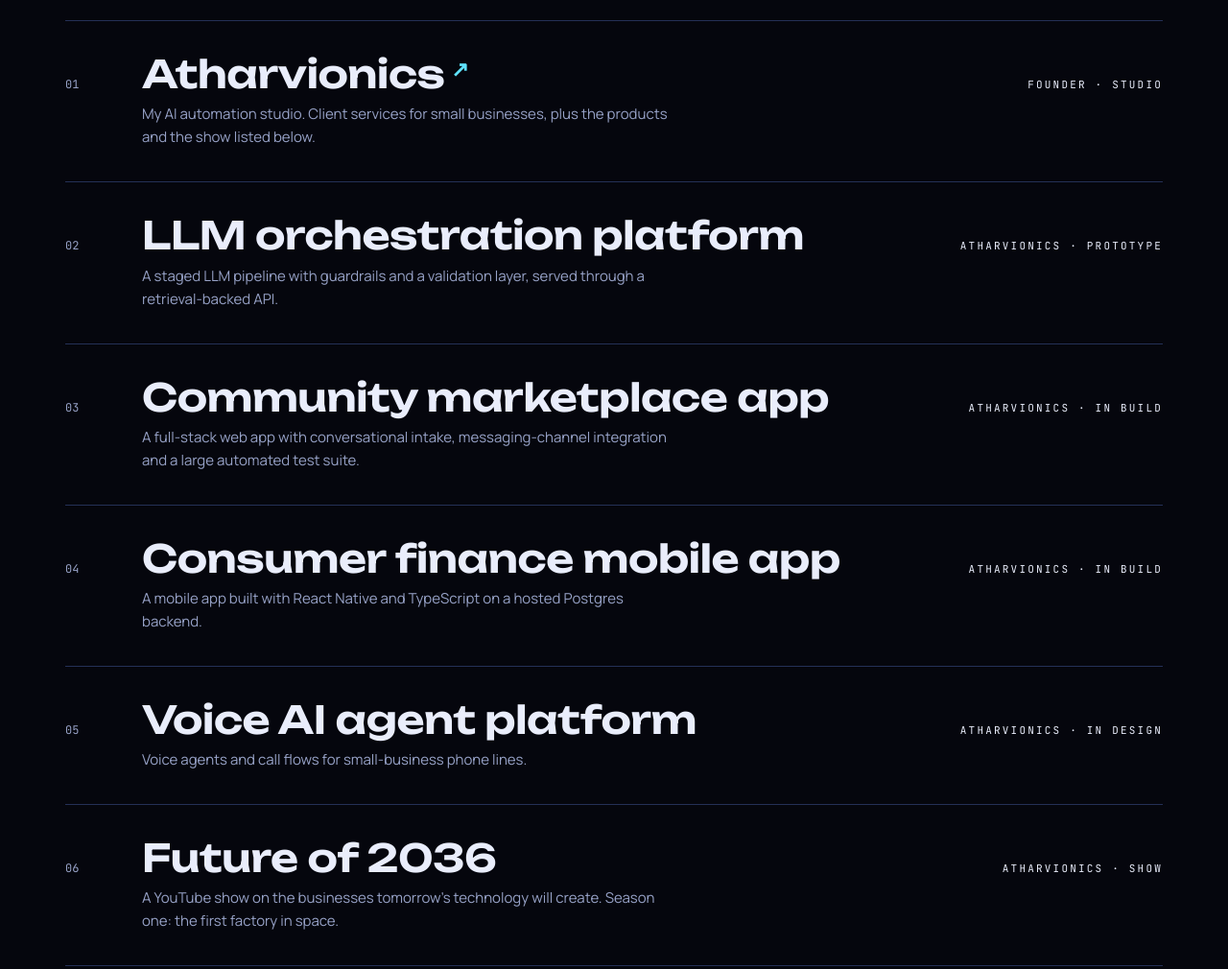
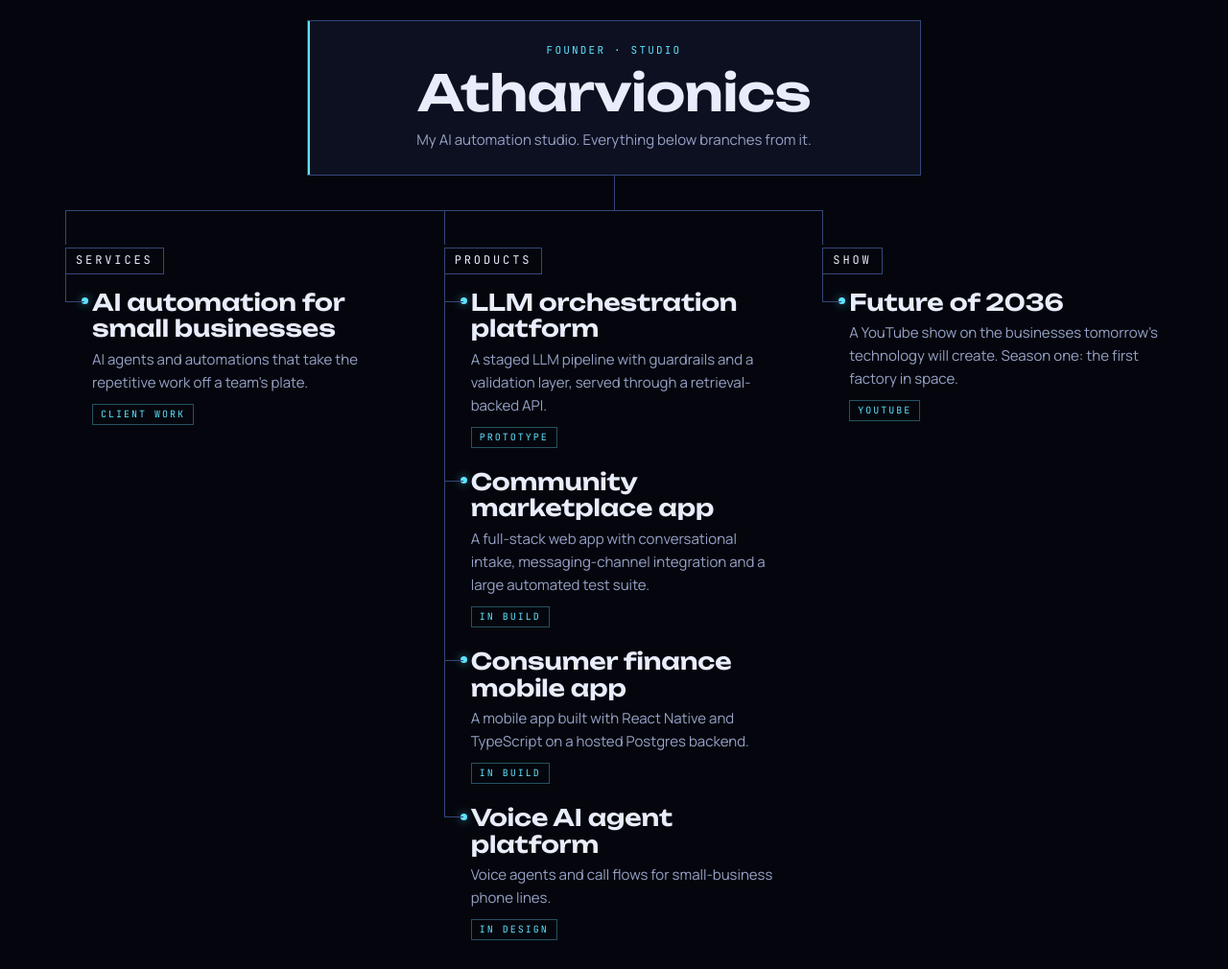
Before and after one commit to RacSaiKrishna/krishna-portfolio, a website built with Vite: page index.html in a window 1280 px wide. Shown: the part 4604-5614 px from the top of the page at 96% size. Built offline with nearby package versions, Linux system fonts and the light colour scheme; some packages are replaced by stand-ins of ours; animation ran at ten frames a second.

Commit message:
Building now: show Atharvionics as the root of a branch tree, no links
Atharvionics sits on top; Services, Products and Show branch from it, with
each product's stage shown roadmap-style. Nothing in the tree is clickable,
and the Experience entry no longer links out.

Co-Authored-By: Claude Opus 5.5 <noreply@anthropic.com>

```diff
--- a/index.html
+++ b/index.html
@@ -244,56 +244,60 @@
       <p class="head-note">Everything outside the day job runs through one studio, Atharvionics.</p>
     </header>
 
-    <ol class="ventures">
-      <li class="venture">
-        <span class="v-idx">01</span>
-        <div class="v-body">
-          <h3><a href="https://atharvionics.ca" target="_blank" rel="noopener">Atharvionics<span class="v-arrow" aria-hidden="true">↗</span><span class="sr-only"> (opens in a new tab)</span></a></h3>
-          <p>My AI automation studio. Client services for small businesses, plus the products and the show listed below.</p>
-        </div>
-        <span class="v-meta">Founder · Studio</span>
-      </li>
-      <li class="venture">
-        <span class="v-idx">02</span>
-        <div class="v-body">
-          <h3>LLM orchestration platform</h3>
-          <p>A staged LLM pipeline with guardrails and a validation layer, served through a retrieval-backed API.</p>
-        </div>
-        <span class="v-meta">Atharvionics · Prototype</span>
-      </li>
-      <li class="venture">
-        <span class="v-idx">03</span>
-        <div class="v-body">
-          <h3>Community marketplace app</h3>
-          <p>A full-stack web app with conversational intake, messaging-channel integration and a large automated test suite.</p>
-        </div>
-        <span class="v-meta">Atharvionics · In build</span>
-      </li>
-      <li class="venture">
-        <span class="v-idx">04</span>
-        <div class="v-body">
-          <h3>Consumer finance mobile app</h3>
-          <p>A mobile app built with React Native and TypeScript on a hosted Postgres backend.</p>
-        </div>
-        <span class="v-meta">Atharvionics · In build</span>
-      </li>
-      <li class="venture">
-        <span class="v-idx">05</span>
-        <div class="v-body">
-          <h3>Voice AI agent platform</h3>
-          <p>Voice agents and call flows for small-business phone lines.</p>
-        </div>
-        <span class="v-meta">Atharvionics · In design</span>
-      </li>
-      <li class="venture">
-        <span class="v-idx">06</span>
-        <div class="v-body">
-          <h3>Future of 2036</h3>
-          <p>A YouTube show on the businesses tomorrow's technology will create. Season one: the first factory in space.</p>
-        </div>
-        <span class="v-meta">Atharvionics · Show</span>
-      </li>
-    </ol>
+    <div class="tree">
+      <div class="tree-root">
+        <p class="t-meta">Founder · Studio</p>
+        <h3>Atharvionics</h3>
+        <p>My AI automation studio. Everything below branches from it.</p>
+      </div>
+      <ul class="branches">
+        <li class="branch">
+          <p class="b-label">Services</p>
+          <ul class="leaves">
+            <li class="leaf">
+              <h4>AI automation for small businesses</h4>
+              <p>AI agents and automations that take the repetitive work off a team's plate.</p>
+              <span class="t-meta">Client work</span>
+            </li>
+          </ul>
+        </li>
+        <li class="branch">
+          <p class="b-label">Products</p>
+          <ul class="leaves">
+            <li class="leaf">
+              <h4>LLM orchestration platform</h4>
+              <p>A staged LLM pipeline with guardrails and a validation layer, served through a retrieval-backed API.</p>
+              <span class="t-meta">Prototype</span>
+            </li>
+            <li class="leaf">
+              <h4>Community marketplace app</h4>
+              <p>A full-stack web app with conversational intake, messaging-channel integration and a large automated test suite.</p>
+              <span class="t-meta">In build</span>
+            </li>
+            <li class="leaf">
+              <h4>Consumer finance mobile app</h4>
+              <p>A mobile app built with React Native and TypeScript on a hosted Postgres backend.</p>
+              <span class="t-meta">In build</span>
+            </li>
+            <li class="leaf">
+              <h4>Voice AI agent platform</h4>
+              <p>Voice agents and call flows for small-business phone lines.</p>
+              <span class="t-meta">In design</span>
+            </li>
+          </ul>
+        </li>
+        <li class="branch">
+          <p class="b-label">Show</p>
+          <ul class="leaves">
+            <li class="leaf">
+              <h4>Future of 2036</h4>
+              <p>A YouTube show on the businesses tomorrow's technology will create. Season one: the first factory in space.</p>
+              <span class="t-meta">YouTube</span>
+            </li>
+          </ul>
+        </li>
+      </ul>
+    </div>
   </section>
 
   <!-- ============ 04 SKILLS ============ -->
@@ -353,7 +357,7 @@
         <article class="stop-tile">
           <p class="stop-time">2025 – Present</p>
           <h3>Founder</h3>
-          <p class="stop-org"><a href="https://atharvionics.ca" target="_blank" rel="noopener">Atharvionics<span class="sr-only"> (opens in a new tab)</span></a> · AI automation studio</p>
+          <p class="stop-org">Atharvionics · AI automation studio</p>
           <p class="stop-sum">AI automation services for small businesses, plus in-house products built on staged LLM orchestration.</p>
           <ul class="tags"><li>LLM orchestration</li><li>Guardrails</li><li>Evaluation</li></ul>
         </article>
--- a/src/animations/work.js
+++ b/src/animations/work.js
@@ -2,17 +2,45 @@ import { gsap } from "gsap";
 import { q, qa, fillNumber } from "./shared.js";
 
 /**
- * Ventures index: each row is uncovered by a clip-path wipe as it enters,
- * its contents rising a beat behind. Hover wipe lives in CSS (clip-path).
+ * Atharvionics tree: the root node rises in, then the branches are drawn
+ * downward from it (clip-path scrubbed to scroll), each leaf lifting in as
+ * the reveal reaches it.
  */
 export default function work({ reduceMotion, isMobile }) {
   const section = q(".work");
   if (reduceMotion) return;
 
-  for (const row of qa(".venture", section)) {
-    gsap.timeline({ scrollTrigger: { trigger: row, start: "top 88%" } })
-      .fromTo(row, { clipPath: "inset(0% 0% 100% 0%)" }, { clipPath: "inset(0% 0% 0% 0%)", duration: 0.7, ease: "power3.out", clearProps: "clipPath" })
-      .from(row.children, { y: isMobile ? 14 : 20, opacity: 0, duration: 0.6, stagger: 0.05, ease: "power3.out" }, 0.08);
+  const root = q(".tree-root", section);
+  const branches = q(".branches", section);
+
+  gsap.from(root, {
+    y: isMobile ? 16 : 24,
+    opacity: 0,
+    duration: 0.8,
+    ease: "power3.out",
+    scrollTrigger: { trigger: root, start: "top 85%" },
+  });
+
+  gsap.fromTo(
+    branches,
+    { clipPath: "inset(0% 0% 100% 0%)" },
+    {
+      clipPath: "inset(0% 0% 0% 0%)",
+      ease: "none",
+      scrollTrigger: { trigger: branches, start: "top 80%", end: isMobile ? "bottom 85%" : "bottom 75%", scrub: 0.6 },
+    }
+  );
+
+  for (const leaf of qa(".leaf", section)) {
+    gsap.from(leaf.children, {
+      y: isMobile ? 10 : 14,
+      opacity: 0,
+      duration: 0.6,
+      stagger: 0.06,
+      ease: "power3.out",
+      scrollTrigger: { trigger: leaf, start: "top 85%" },
+    });
   }
+
   fillNumber(section);
 }
--- a/src/styles/sections.css
+++ b/src/styles/sections.css
@@ -229,32 +229,59 @@
 .record.is-pinned .head { margin-bottom: 32px; }
 
 /* =========================================================
-   03 WORK — index list
+   03 WORK — Atharvionics tree (root on top, branches below)
+   Lines are pseudo-elements; nothing here is clickable.
    ========================================================= */
-.ventures { border-top: 1px solid var(--line); }
-.venture {
-  position: relative; display: grid; grid-template-columns: 40px 1fr; gap: 6px 16px; padding: 26px 0;
-  border-bottom: 1px solid var(--line); isolation: isolate;
+.tree { --wire: var(--line-strong); --stem: 28px; }
+:where(.tree ul) { list-style: none; margin: 0; padding: 0; }
+.t-meta { font-family: var(--f-mono); font-size: 11px; letter-spacing: .2em; text-transform: uppercase; color: var(--ion); }
+
+.tree-root {
+  position: relative; padding: 22px 22px 24px; background: var(--hull);
+  border: 1px solid var(--line-strong); box-shadow: inset 2px 0 0 var(--ion);
 }
-.venture::before {
-  content: ""; position: absolute; inset: 0 calc(var(--gutter) * -1); z-index: -1;
-  background: linear-gradient(90deg, rgba(95, 227, 255, .12), rgba(95, 227, 255, .02)); box-shadow: inset 2px 0 0 var(--ion);
-  clip-path: inset(0 0 100% 0); transition: clip-path .55s cubic-bezier(.7, 0, .2, 1);
-  pointer-events: none;
+.tree-root h3 { font-family: var(--f-display); font-weight: 600; font-size: clamp(28px, 4.4vw, 52px); line-height: 1.05; letter-spacing: -.01em; margin-top: 8px; }
+.tree-root p:last-child { color: var(--dim); margin-top: 10px; max-width: 52ch; font-size: 15px; }
+
+/* Mobile and tablet: one trunk down the left, branches and leaves step off it */
+.branches { margin-left: 20px; }
+.branch, .leaf { position: relative; padding-left: var(--stem); }
+.branch::before, .leaf::before { content: ""; position: absolute; left: 0; top: 0; bottom: 0; border-left: 1px solid var(--wire); }
+.branch::after, .leaf::after { content: ""; position: absolute; left: 0; top: var(--joint, 26px); width: calc(var(--stem) - 8px); border-top: 1px solid var(--wire); }
+.branch::after { width: var(--stem); }
+.branch:last-child::before, .leaf:last-child::before { bottom: auto; height: var(--joint, 26px); }
+.branch { --joint: 34px; padding-top: 20px; }
+.b-label {
+  position: relative; display: inline-block; font-family: var(--f-mono); font-size: 12px; letter-spacing: .24em; text-transform: uppercase;
+  color: var(--ink); padding: 3px 10px; border: 1px solid var(--wire); background: var(--void);
 }
-.v-idx { font-family: var(--f-mono); font-size: 12px; color: var(--dim); padding-top: 8px; }
-.v-body h3 { font-family: var(--f-display); font-weight: 600; font-size: clamp(22px, 3.4vw, 40px); line-height: 1.08; letter-spacing: -.01em; }
-.v-body h3 a { text-decoration: none; }
-.v-body h3 a:hover { text-decoration: underline; text-underline-offset: 6px; text-decoration-thickness: 1px; }
-.v-arrow { display: inline-block; font-size: .55em; vertical-align: .55em; margin-left: .3em; color: var(--ion); transition: transform .35s cubic-bezier(.2, .7, .2, 1); }
-.v-body h3 a:hover .v-arrow, .v-body h3 a:focus-visible .v-arrow { transform: translate(3px, -3px); }
-.v-body p { color: var(--dim); max-width: 60ch; margin-top: 8px; font-size: 15px; }
-.v-body em { color: var(--plasma); font-style: italic; }
-.v-meta { grid-column: 2; font-family: var(--f-mono); font-size: 11px; letter-spacing: .2em; text-transform: uppercase; color: var(--ink); }
-@media (min-width: 900px) {
-  .venture { grid-template-columns: 64px 1fr 220px; align-items: baseline; padding: 34px 0; }
-  .v-meta { grid-column: 3; text-align: right; }
-  .venture:hover::before { clip-path: inset(0 0 0 0); }
+.leaves { margin-left: 18px; }
+.leaf { --joint: 28px; padding-top: 16px; padding-bottom: 6px; }
+.leaf h4 { position: relative; font-family: var(--f-display); font-weight: 600; font-size: clamp(18px, 2.4vw, 24px); line-height: 1.15; letter-spacing: -.005em; }
+.leaf h4::before {
+  content: ""; position: absolute; left: -11px; top: 8.5px; width: 7px; height: 7px;
+  border-radius: 50%; background: var(--ion); box-shadow: 0 0 10px rgba(95, 227, 255, .6);
+}
+.leaf p { color: var(--dim); margin-top: 6px; max-width: 56ch; font-size: 15px; }
+.leaf .t-meta { display: inline-block; margin-top: 10px; padding: 2px 8px; border: 1px solid rgba(95, 227, 255, .35); font-size: 10px; }
+
+/* Wide screens: root centred on top, a bus line, three branch columns hanging from it */
+@media (min-width: 1100px) {
+  .tree { --bus: 36px; }
+  .tree-root { max-width: 640px; margin: 0 auto; text-align: center; }
+  .tree-root p:last-child { margin-inline: auto; }
+  .branches {
+    position: relative; margin: 0; padding-top: calc(var(--bus) * 2);
+    display: grid; grid-template-columns: repeat(3, 1fr); gap: 0 40px;
+  }
+  .branches::before { content: ""; position: absolute; left: 50%; top: 0; height: var(--bus); border-left: 1px solid var(--wire); }
+  .branch { padding: 0; }
+  /* bus segment: from this column's left edge across to the next column */
+  .branch::before { top: calc(var(--bus) * -1); bottom: auto; left: 0; right: -40px; height: 0; border-left: 0; border-top: 1px solid var(--wire); }
+  .branch:last-child::before { display: none; }
+  /* drop from the bus to the branch label */
+  .branch::after { top: calc(var(--bus) * -1); left: 0; width: 0; height: var(--bus); border-top: 0; border-left: 1px solid var(--wire); }
+  .leaves { margin-left: 0; }
 }
 
 /* =========================================================
```
